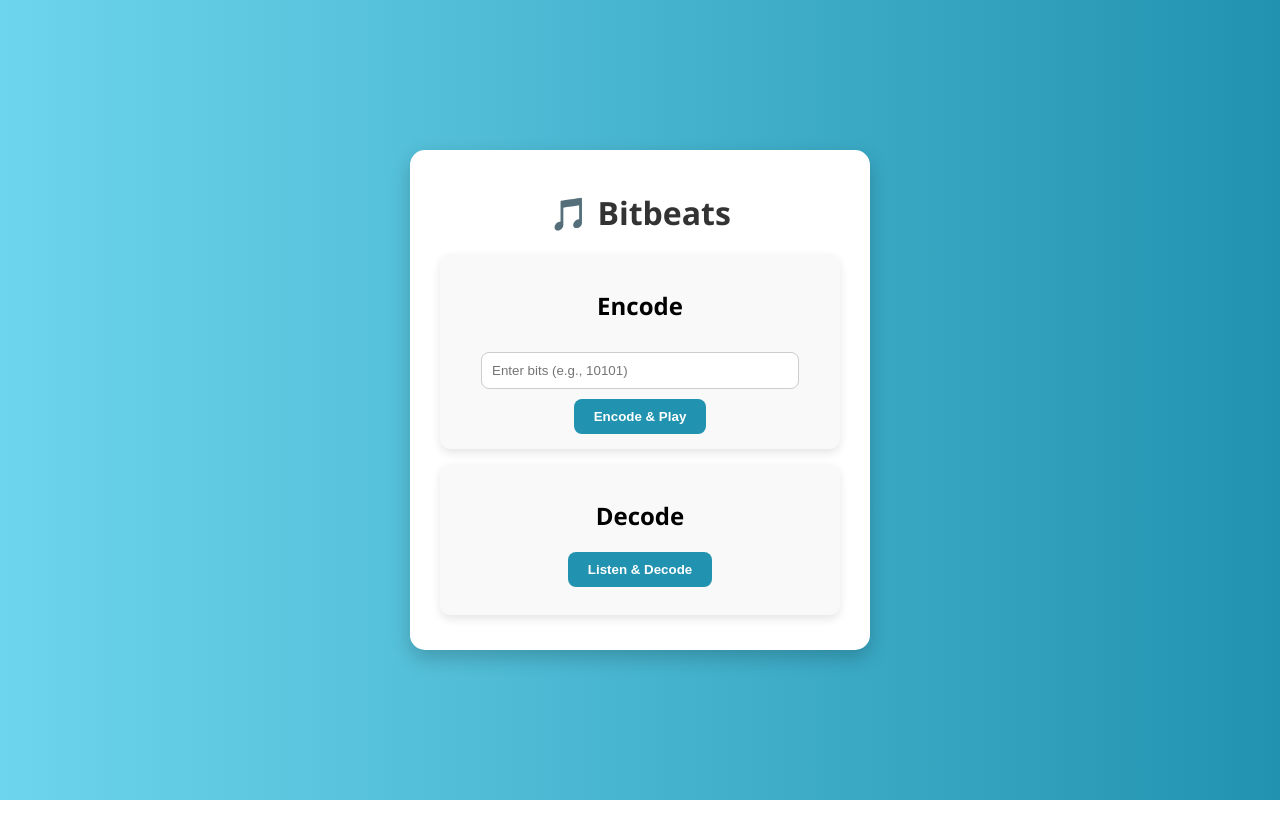
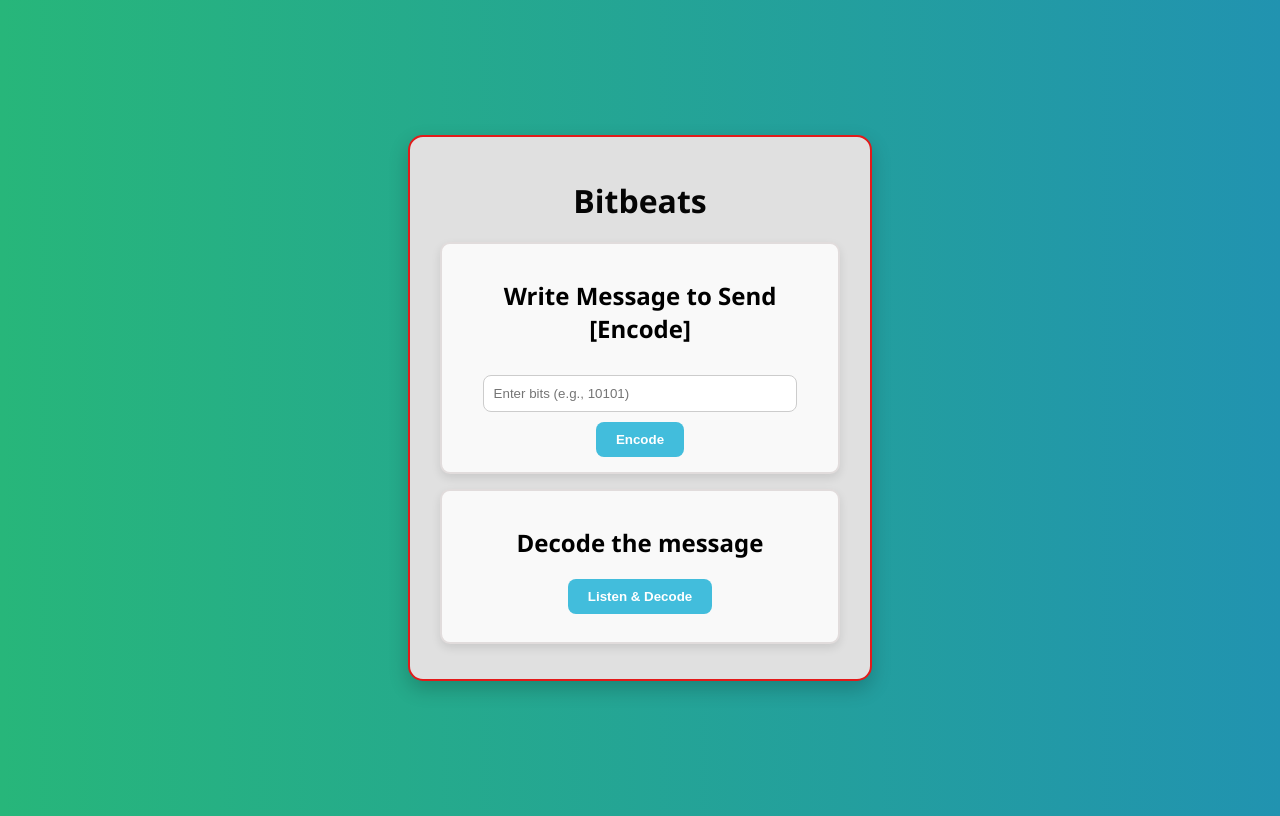
Before and after one commit to dikshantadi/BitBeats, a plain HTML site: page Frontend/index.html in a window 1280 px wide. Drawn offline with Linux system fonts and the light colour scheme.

Commit message:
something

```diff
--- a/Frontend/index.html
+++ b/Frontend/index.html
@@ -1,22 +1,24 @@
 <!DOCTYPE html>
 <html>
 <head>
-  <title>FSK App</title>
+    <meta charset="UTF-8">
+    <meta name="viewport" content="width=device-width, initial-scale=1.0">
+  <title>Bitbeats</title>
   <link rel="stylesheet" href="style.css">
   <script src="script.js" defer></script>
 </head>
 <body>
   <div class="container">
-    <h1>🎵 Bitbeats</h1>
+    <h1> Bitbeats</h1>
 
     <div class="card">
-      <h2>Encode</h2>
+      <h2>Write Message to Send [Encode]</h2>
       <input id="bitInput" type="text" placeholder="Enter bits (e.g., 10101)">
-      <button onclick="sendBits()">Encode & Play</button>
+      <button onclick="sendBits()">Encode</button>
     </div>
 
     <div class="card">
-      <h2>Decode</h2>
+      <h2>Decode the message</h2>
       <button onclick="sendAudio()">Listen & Decode</button>
       <pre id="output"></pre>
     </div>
--- a/Frontend/style.css
+++ b/Frontend/style.css
@@ -1,7 +1,7 @@
 body {
   font-family: 'Segoe UI', sans-serif;
-  background: linear-gradient(to right, #6dd5ed, #2193b0);
-  margin: 0;
+  background: linear-gradient(to right, #27b67a, #2193b0);
+  margin: 1;
   padding: 0;
   display: flex;
   justify-content: center;
@@ -10,17 +10,18 @@ body {
 }
 
 .container {
-  background: white;
   padding: 20px 30px;
   border-radius: 15px;
   box-shadow: 0 8px 20px rgba(0,0,0,0.2);
   width: 400px;
   text-align: center;
+    background: rgb(224, 224, 224);
+    border: 2px solid rgb(227, 26, 26);
 }
 
 h1 {
   margin-bottom: 20px;
-  color: #333;
+  color: #050505;
 }
 
 .card {
@@ -29,6 +30,7 @@ h1 {
   margin: 15px 0;
   border-radius: 10px;
   box-shadow: 0 4px 10px rgba(0,0,0,0.1);
+  border: 2px solid rgb(225, 220, 220);
 }
 
 input {
@@ -42,7 +44,7 @@ input {
 button {
   padding: 10px 20px;
   border: none;
-  background: #2193b0;
+  background: #42bddc;
   color: white;
   font-weight: bold;
   border-radius: 8px;
@@ -51,5 +53,5 @@ button {
 }
 
 button:hover {
-  background: #17617a;
+  background: #08313e;
 }
```
Also changed, not shown: Frontend/pics/logo.png (renamed from Frontend/logo.png), 1 other file.
